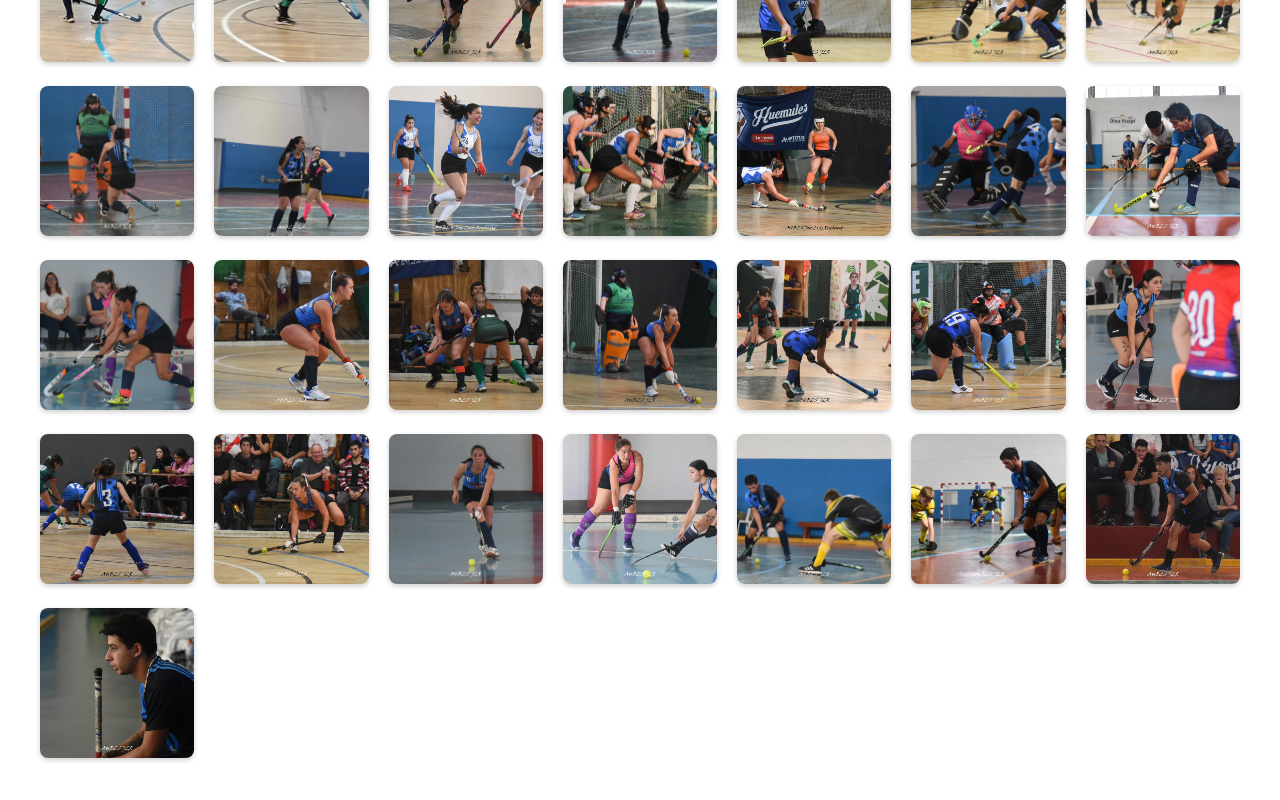
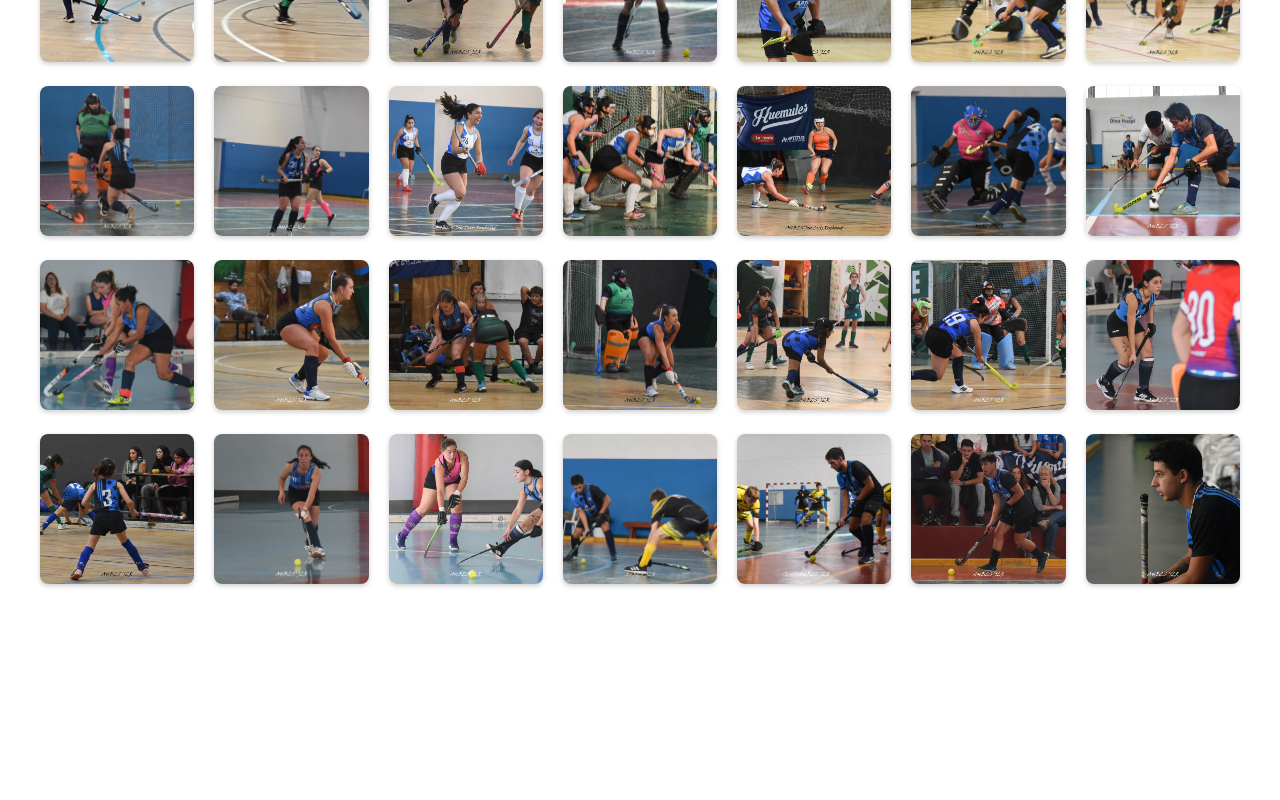
Before and after one commit to Nicolino07/Huemules-HC, a React (Create React App) app: page /galeria in a window 1280 px wide. Shown: the part 1508-2308 px from the top of the page. After the commit the page ends 2246 px from the top, so only its background shows below. Built offline with nearby package versions, Linux system fonts and the light colour scheme.

Commit message:
Corrigiendo errores_1

```diff
--- a/src/components/GaleriaArray.js
+++ b/src/components/GaleriaArray.js
@@ -70,7 +70,7 @@ const galeriaImages = [
   { id: 52, src: require("../images/Galeria/img_79.jpg")},
   { id: 52, src: require("../images/Galeria/img_80.jpg")},
   { id: 52, src: require("../images/Galeria/img_81.jpg")},
-  { id: 52, src: require("../images/Galeria/img_82.jpg")},
+
   { id: 52, src: require("../images/Galeria/img_83.jpg")},
   { id: 52, src: require("../images/Galeria/img_84.jpg")},
   { id: 52, src: require("../images/Galeria/img_85.jpg")},
```
